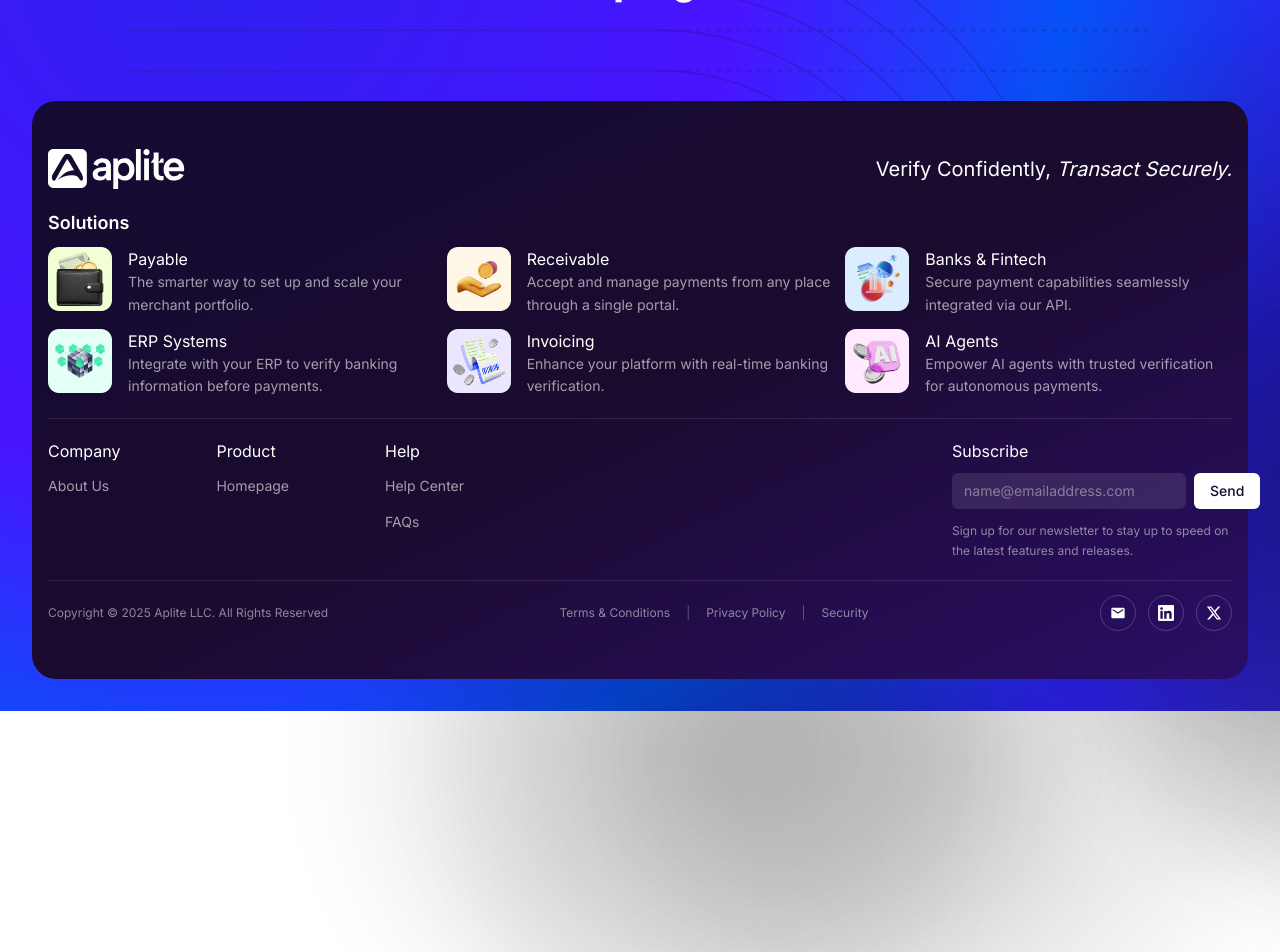
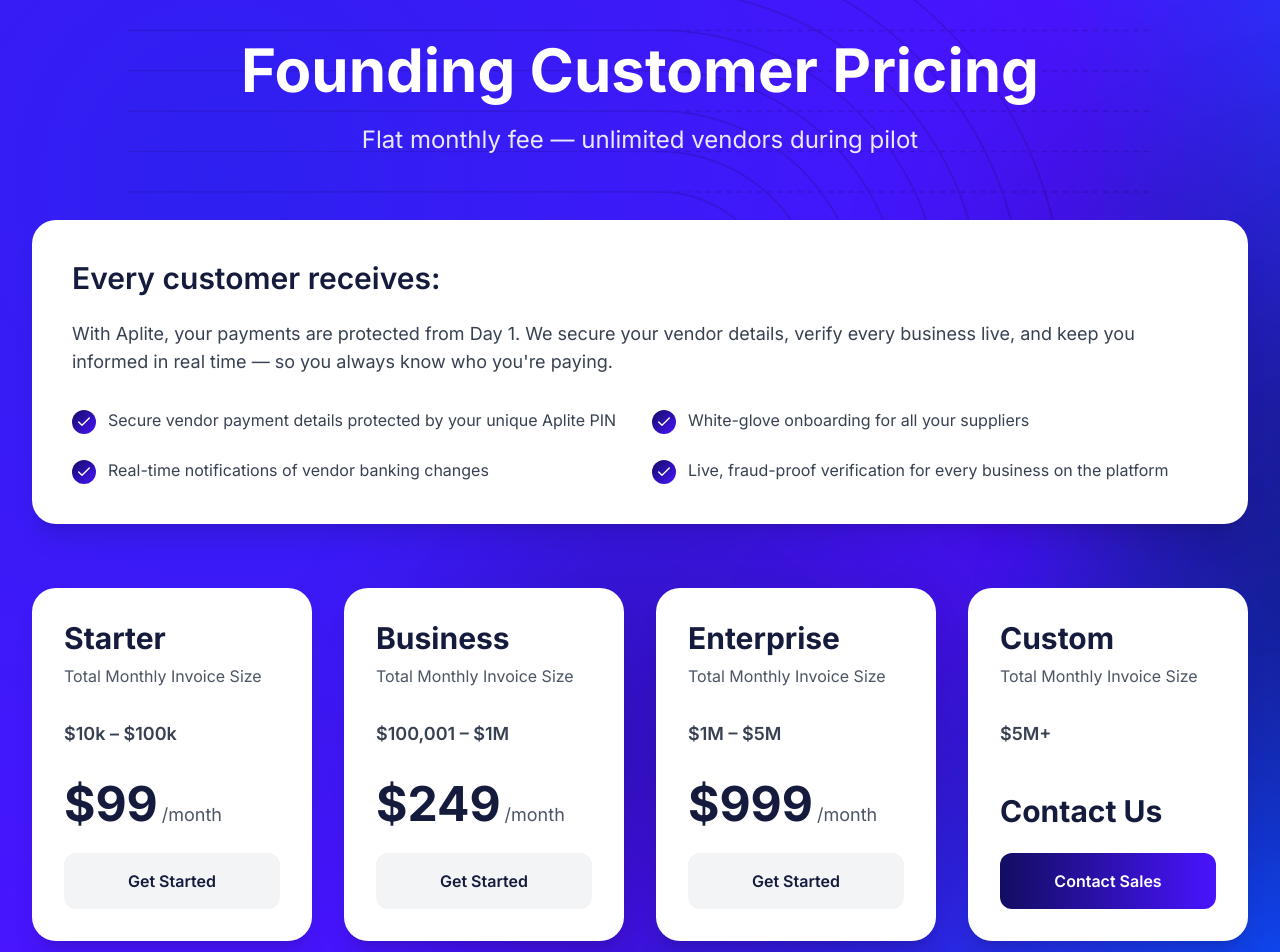
Before and after one commit to kartikbtspl/aplite-website, a Next.js app: page /pricing in a window 1280 px wide. Shown: the part 200-1152 px from the top of the page. Before the commit the page ends 911 px from the top, so only its background shows below. Built offline with nearby package versions, Linux system fonts and the light colour scheme.

Commit message:
added the pricing section

```diff
--- a/app/home/components/financial-team-features.tsx
+++ b/app/home/components/financial-team-features.tsx
@@ -20,7 +20,7 @@
           Built For The whole Financial Team
         </h2>
       </motion.div>
-      <motion.div {...fadeInUp(0.2)} className="w-full p-5">
+      <motion.div {...fadeInUp(0.2)} className="p-5">
         <CardFlowAnimation cards={cards} />
       </motion.div>
     </div>
--- a/app/pricing/page.tsx
+++ b/app/pricing/page.tsx
@@ -1,13 +1,149 @@
+"use client";
 
+import { motion } from "framer-motion";
+import { fadeInUp } from "@/lib/utils";
+import { Check } from "lucide-react";
+
+const pricingTiers = [
+  {
+    name: "Starter",
+    invoiceSize: "$10k – $100k",
+    price: "$99",
+    period: "month",
+  },
+  {
+    name: "Business",
+    invoiceSize: "$100,001 – $1M",
+    price: "$249",
+    period: "month",
+  },
+  {
+    name: "Enterprise",
+    invoiceSize: "$1M – $5M",
+    price: "$999",
+    period: "month",
+  },
+  {
+    name: "Custom",
+    invoiceSize: "$5M+",
+    price: "Contact Us",
+    period: "",
+  },
+];
+
+const features = [
+  "Secure vendor payment details protected by your unique Aplite PIN",
+  "White-glove onboarding for all your suppliers",
+  "Real-time notifications of vendor banking changes",
+  "Live, fraud-proof verification for every business on the platform",
+];
 
 export default function PricingPage() {
   return (
-    <>
-      <div className="space-y-6">
-        <h1 className="flex flex-wrap items-center justify-center text-4xl font-extrabold text-white gap-2 md:gap-3 leading-tight text-center">
-          Work in progress...
-        </h1>
+    <div className="min-h-screen px-4 sm:px-6 lg:px-8 py-12 sm:py-16 lg:py-20">
+      <div className="max-w-7xl mx-auto">
+        {/* Header */}
+        <motion.div
+          {...fadeInUp()}
+          className="text-center mb-12 sm:mb-16"
+        >
+          <h1 className="text-3xl sm:text-4xl md:text-5xl lg:text-6xl font-bold text-white mb-4 sm:mb-6">
+            Founding Customer Pricing
+          </h1>
+          <p className="text-lg sm:text-xl md:text-2xl text-white/90 max-w-3xl mx-auto">
+            Flat monthly fee — unlimited vendors during pilot
+          </p>
+        </motion.div>
+
+        {/* Value Summary */}
+        <motion.div
+          {...fadeInUp()}
+          className="bg-white rounded-2xl sm:rounded-3xl p-6 sm:p-8 lg:p-10 mb-12 sm:mb-16 shadow-xl"
+        >
+          <h2 className="text-2xl sm:text-3xl font-semibold text-[#141b3c] mb-4 sm:mb-6">
+            Every customer receives:
+          </h2>
+          <p className="text-base sm:text-lg text-gray-700 mb-6 sm:mb-8 leading-relaxed">
+            With Aplite, your payments are protected from Day 1. We secure your vendor details, verify every business live, and keep you informed in real time — so you always know who you're paying.
+          </p>
+          <div className="grid grid-cols-1 md:grid-cols-2 gap-4 sm:gap-6">
+            {features.map((feature, index) => (
+              <div key={index} className="flex items-start gap-3">
+                <div className="flex-shrink-0 w-6 h-6 rounded-full bg-gradient-to-br from-[#120d61] to-[#4914FF] flex items-center justify-center mt-0.5">
+                  <Check className="w-4 h-4 text-white" />
+                </div>
+                <p className="text-sm sm:text-base text-gray-700 leading-relaxed">
+                  {feature}
+                </p>
+              </div>
+            ))}
+          </div>
+        </motion.div>
+
+        {/* Pricing Cards */}
+        <div className="grid grid-cols-1 sm:grid-cols-2 lg:grid-cols-4 gap-6 sm:gap-8 mb-12 sm:mb-16">
+          {pricingTiers.map((tier, index) => (
+            <motion.div
+              key={tier.name}
+              {...fadeInUp()}
+              transition={{ delay: index * 0.1 }}
+              className="bg-white rounded-2xl sm:rounded-3xl p-6 sm:p-8 shadow-xl hover:shadow-2xl transition-all duration-300 hover:scale-105 flex flex-col"
+            >
+              <div className="flex-grow">
+                <h3 className="text-2xl sm:text-3xl font-bold text-[#141b3c] mb-2">
+                  {tier.name}
+                </h3>
+                <p className="text-sm sm:text-base text-gray-600 mb-6 sm:mb-8">
+                  Total Monthly Invoice Size
+                </p>
+                <p className="text-base sm:text-lg font-semibold text-gray-700 mb-6 sm:mb-8">
+                  {tier.invoiceSize}
+                </p>
+              </div>
+              <div className="mt-auto">
+                <div className="flex items-baseline gap-1 mb-6">
+                  {tier.period ? (
+                    <>
+                      <span className="text-3xl sm:text-4xl lg:text-5xl font-bold text-[#141b3c]">
+                        {tier.price}
+                      </span>
+                      <span className="text-base sm:text-lg text-gray-600">
+                        /{tier.period}
+                      </span>
+                    </>
+                  ) : (
+                    <span className="text-2xl sm:text-3xl font-bold text-[#141b3c]">
+                      {tier.price}
+                    </span>
+                  )}
+                </div>
+                <button
+                  className={`w-full py-3 sm:py-4 px-6 rounded-xl font-semibold transition-all duration-300 ${
+                    tier.name === "Custom"
+                      ? "bg-gradient-to-r from-[#120d61] to-[#4914FF] text-white hover:shadow-lg hover:scale-105"
+                      : "bg-gray-100 text-[#141b3c] hover:bg-gray-200"
+                  }`}
+                >
+                  {tier.name === "Custom" ? "Contact Sales" : "Get Started"}
+                </button>
+              </div>
+            </motion.div>
+          ))}
+        </div>
+
+        {/* Why Aplite Section */}
+        <motion.div
+          {...fadeInUp()}
+          className="bg-white rounded-2xl sm:rounded-3xl p-6 sm:p-8 lg:p-10 shadow-xl"
+        >
+          <h2 className="text-2xl sm:text-3xl lg:text-4xl font-semibold text-[#141b3c] mb-4 sm:mb-6">
+            Why Aplite?
+          </h2>
+          <p className="text-base sm:text-lg text-gray-700 leading-relaxed">
+            In a world racing toward automation and AI shortcuts, fraudsters exploit the gaps. Aplite takes the opposite approach: every account is verified live — no shortcuts, no blind automation — so the information you see is always information you can trust.
+          </p>
+        </motion.div>
       </div>
-    </>
+    </div>
   );
 }
--- a/app/solutions/ar-teams/Sections/Section2.tsx
+++ b/app/solutions/ar-teams/Sections/Section2.tsx
@@ -31,7 +31,7 @@
         "Find any vendor's verified payment details in seconds—no more chasing contacts, validating screenshots, or waiting on call-backs.",
     },
     {
-      imageSrc: "/solutions/ar-teams/process-payment-new.png",
+      imageSrc: "/solutions/ar-teams/process-payment.png",
       title: "Process payments with confidence",
       subtitle:
         "Pay using verified banking information that's audit-ready and fraud-proof. Every profile is timestamped and immutable.",
```
